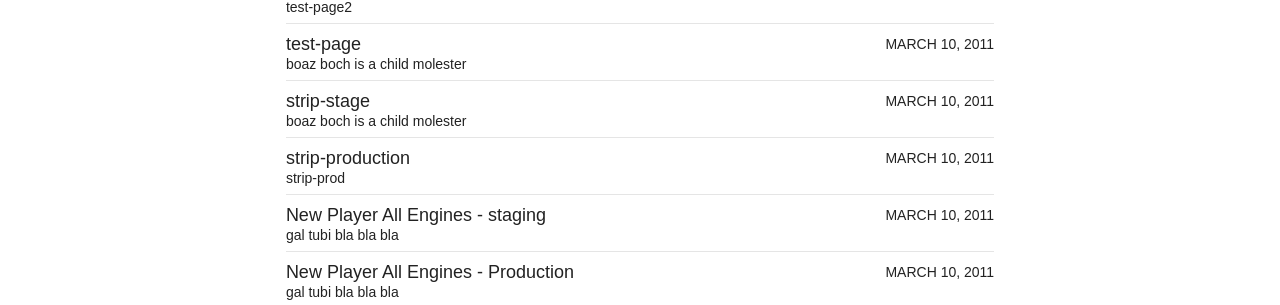
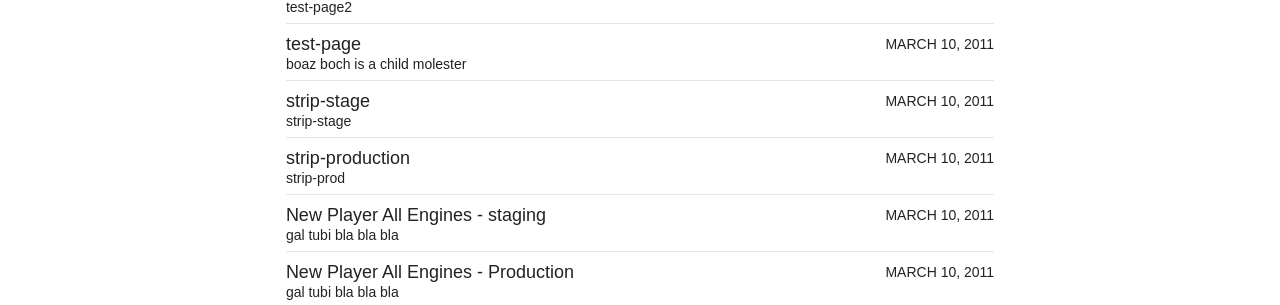
Before and after one commit to galdil/galdil.github.io, a Jekyll site: the page built from articles/index.md, in a window 1280 px wide. Shown: the part 1239-1544 px from the top of the page. Built offline with Jekyll 4.4.1, drawn with Linux system fonts in a browser that asks for light colours; nearby versions of some CDN libraries.

Commit message:
Update 2011-03-10-strip-stage.md

```diff
--- a/_posts/articles/2011-03-10-strip-stage.md
+++ b/_posts/articles/2011-03-10-strip-stage.md
@@ -1,7 +1,7 @@
 ---
 layout: post
 title: "strip-stage"
-excerpt: "boaz boch is a child molester"
+excerpt: "strip-stage"
 modified: 2017-09-26
 categories: articles
 tags: [readability]
```
